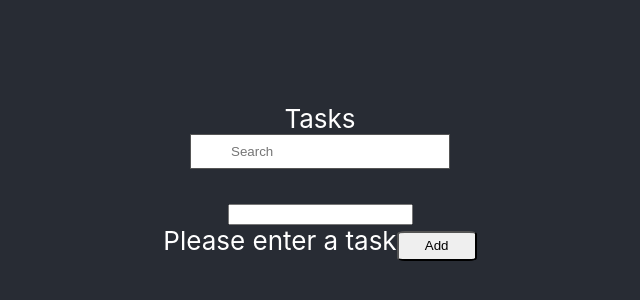
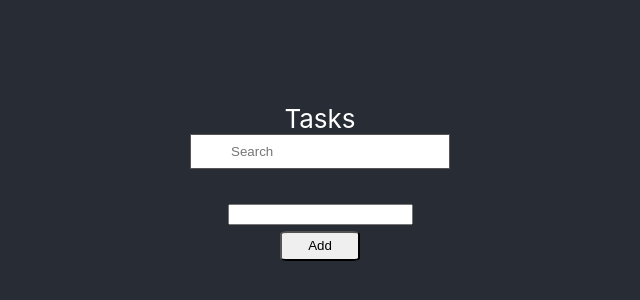
Before and after one commit to Grant1993/todoList, a React (Create React App) app: page / in a window 1280 px wide. Shown: the part 218-518 px from the top of the page, without its empty margins (320-960 px from the left). Built offline with nearby package versions, Linux system fonts and the light colour scheme.

Commit message:
turned off the label

```diff
--- a/src/App.css
+++ b/src/App.css
@@ -83,4 +83,5 @@
   display: block;
   padding: 9px 4px 9px 40px;
   margin-bottom: 25px;
+  position: center;
 }
--- a/src/App.js
+++ b/src/App.js
@@ -25,8 +25,6 @@ const handleTaskRemove = (index) => {
   setTaskList(list);
 }
 
-console.log(taskList)
-
 function searchTasks(taskList) {
   return taskList.filter((singletask) => {
     console.log(taskList)
@@ -41,8 +39,6 @@ function searchTasks(taskList) {
               });
           });
       }
-
-      console.log(searchTasks(taskList))
 
 //the event checks to see if a task has been updated and stores it into state by checkign the index of the task
 // const handleTaskChange = (e, index, type) => {
@@ -86,7 +82,7 @@ function searchTasks(taskList) {
           <div className='TaskForm'>
           <input name="addTask" type="text" required id="addTask" value={addTask} onChange = {(e) => setAddTask(e.target.value)}/>
           <br />
-          <label id="blankInputMessage" style={{display: taskList.length < 1 ? 'inline' : 'none'}}>Please enter a task</label>
+          {/* <label id="blankInputMessage" style={{display: taskList.length < 1 ? 'inline' : 'none'}}>Please enter a task</label> */}
             <Button id="add" text='Add' type="button" onClick={!addTask ? '' : () => handleTaskAdd(addTask)} />
           </div>
       </header>
--- a/src/components/Button.js
+++ b/src/components/Button.js
@@ -3,7 +3,7 @@ const Button = ({ text, ...rest }) => {
     <button
     {...rest}
     type="button"
-    style={{  borderRadius: '10%', maxWidth: 'auto', width: '80px', height: '30px'}} >
+    style={{  borderRadius: '10%', maxWidth: 'auto', width: '80px', height: '30px', cursor: "pointer"}} >
         {text}
     </button>
   )
```
